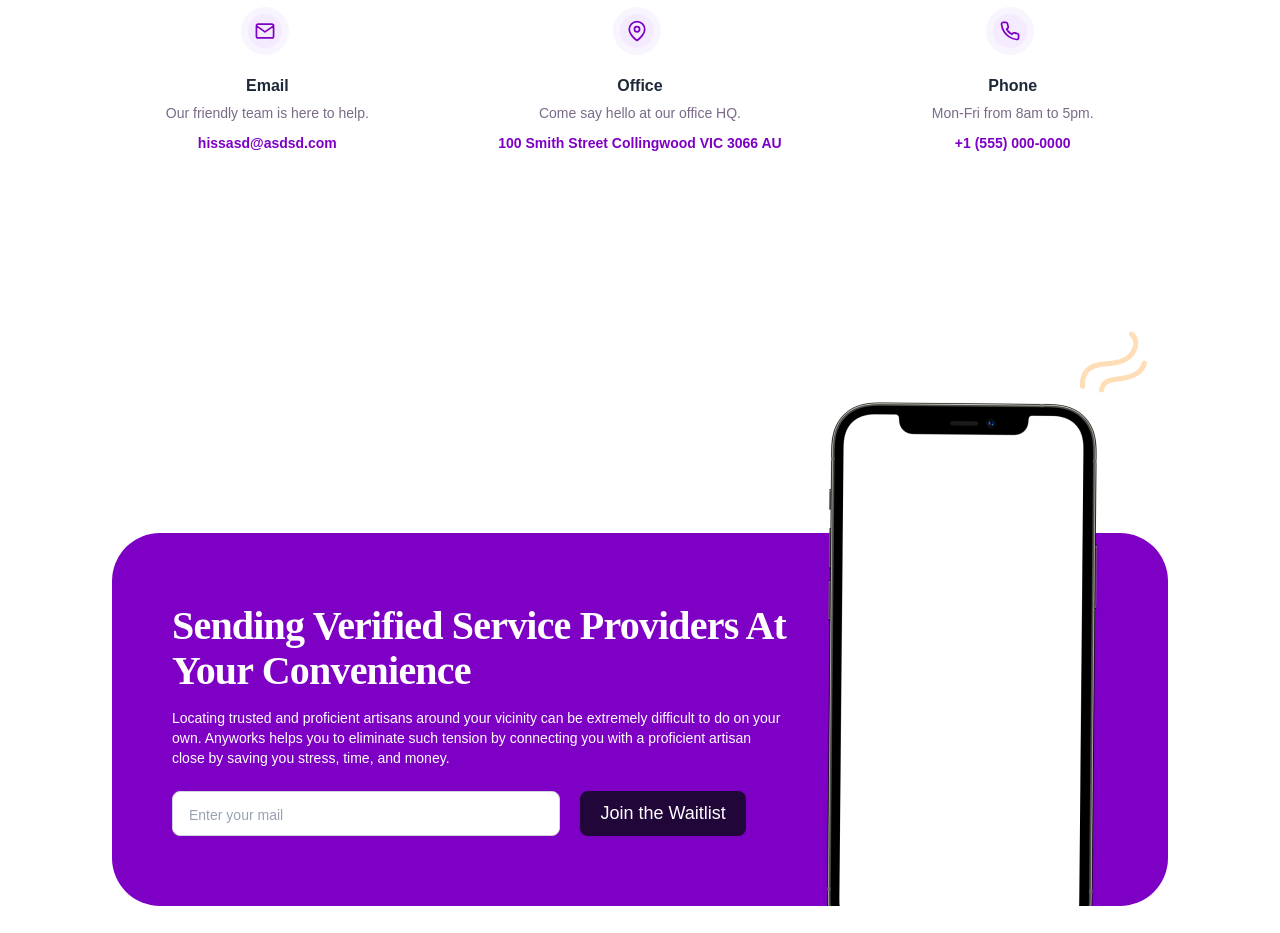
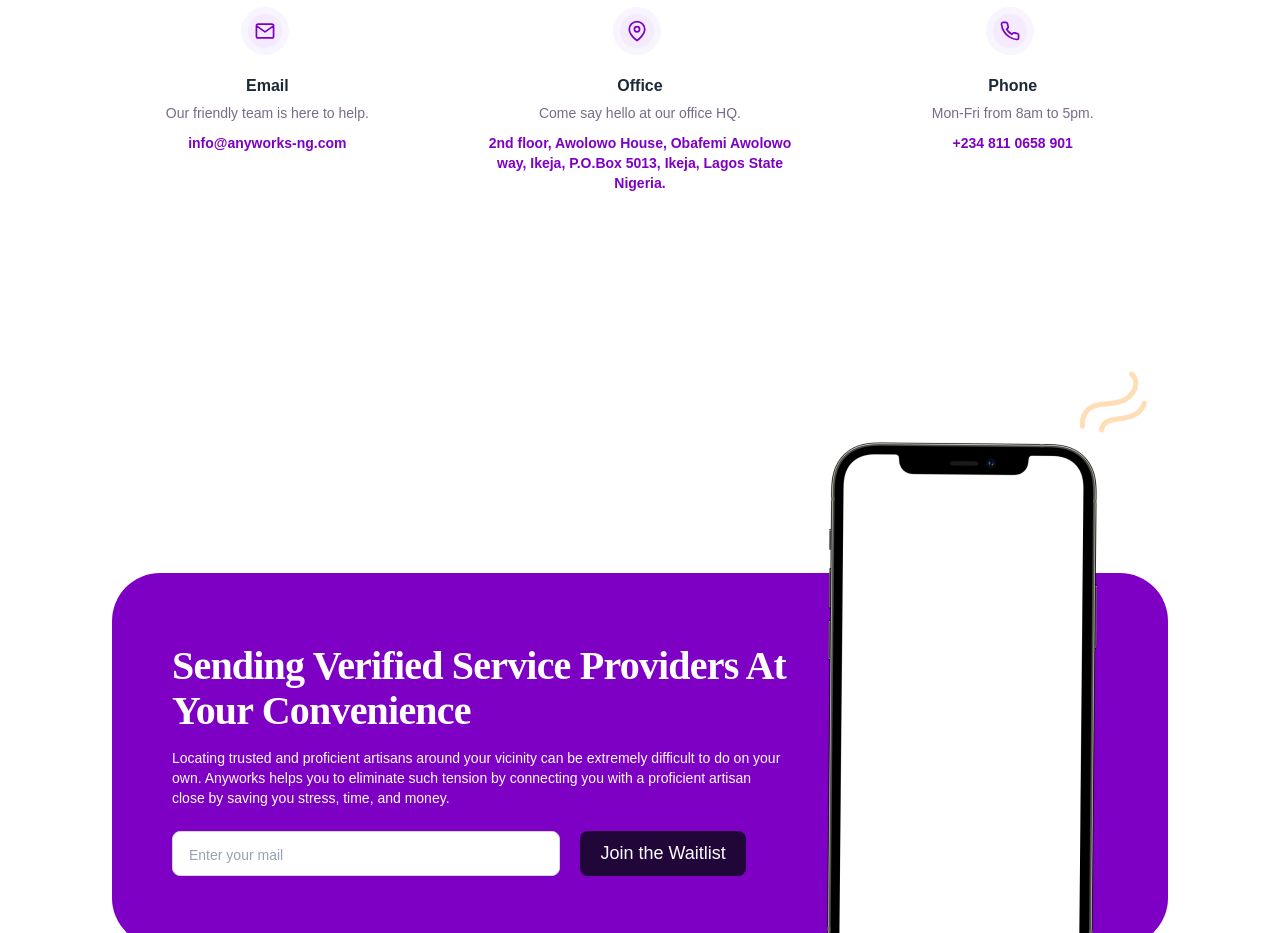
Before and after one commit to Aliiiu/anyworks, a Next.js app: page /about in a window 1280 px wide. Shown: the part 1480-2413 px from the top of the page. Built offline with nearby package versions, Linux system fonts and the light colour scheme; a web font is replaced by a local one.

Commit message:
UPDATE: contact info

```diff
--- a/components/contact/LoveToHear.tsx
+++ b/components/contact/LoveToHear.tsx
@@ -3,7 +3,7 @@ import Image from 'next/image';
 interface Contact {
 	title: string;
 	content: string;
-	info: string;
+	info: any;
 	image: any;
 }
 const contacts: Contact[] = [
@@ -11,19 +11,19 @@ const contacts: Contact[] = [
 		image: '/images/contact/email.svg',
 		title: 'Email',
 		content: 'Our friendly team is here to help.',
-		info: 'hissasd@asdsd.com',
+		info: 'info@anyworks-ng.com',
 	},
 	{
 		image: '/images/contact/location.svg',
 		title: 'Office',
 		content: 'Come say hello at our office HQ.',
-		info: '100 Smith Street Collingwood VIC 3066 AU',
+		info: '2nd floor, Awolowo House, Obafemi Awolowo way, Ikeja, P.O.Box 5013, Ikeja, Lagos State Nigeria.',
 	},
 	{
 		image: '/images/contact/phone.svg',
 		title: 'Phone',
 		content: 'Mon-Fri from 8am to 5pm.',
-		info: '+1 (555) 000-0000',
+		info: <a href='tel:+2348110658901'>+234 811 0658 901</a>,
 	},
 ];
 
```
